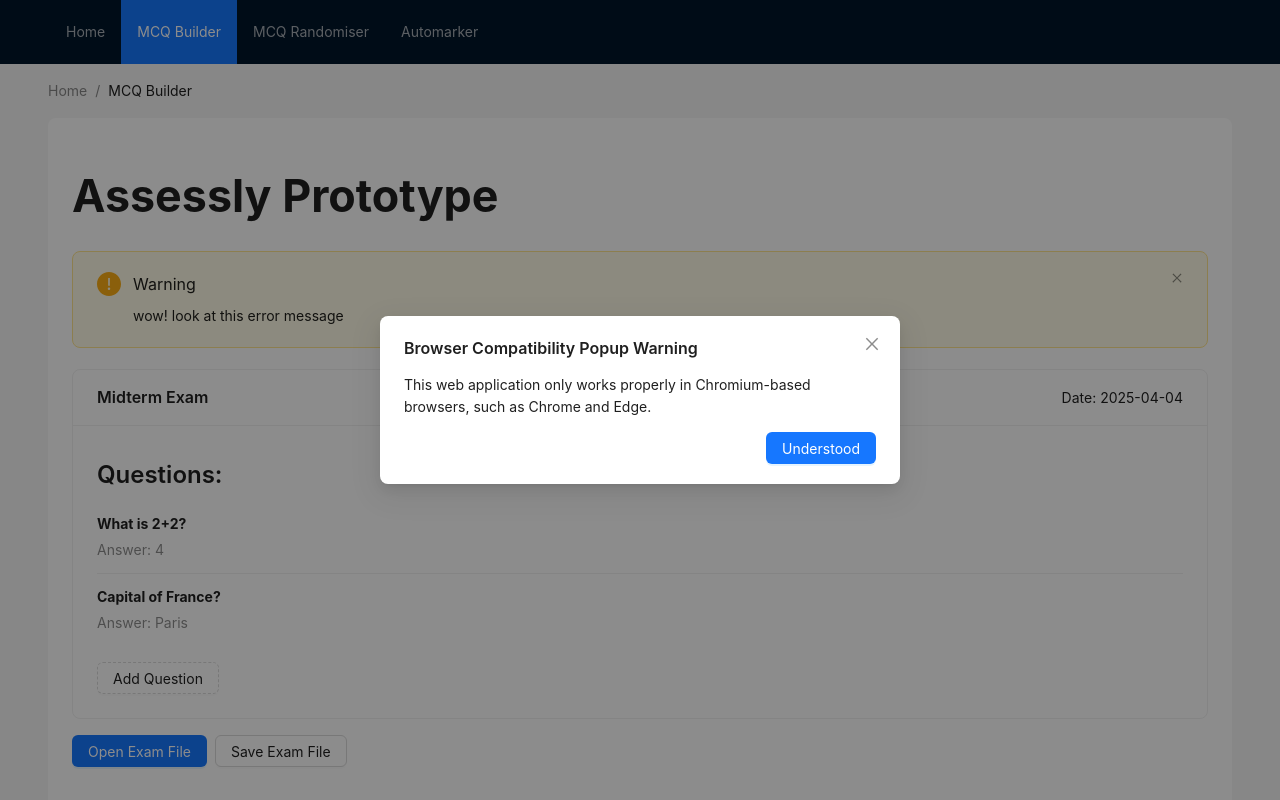
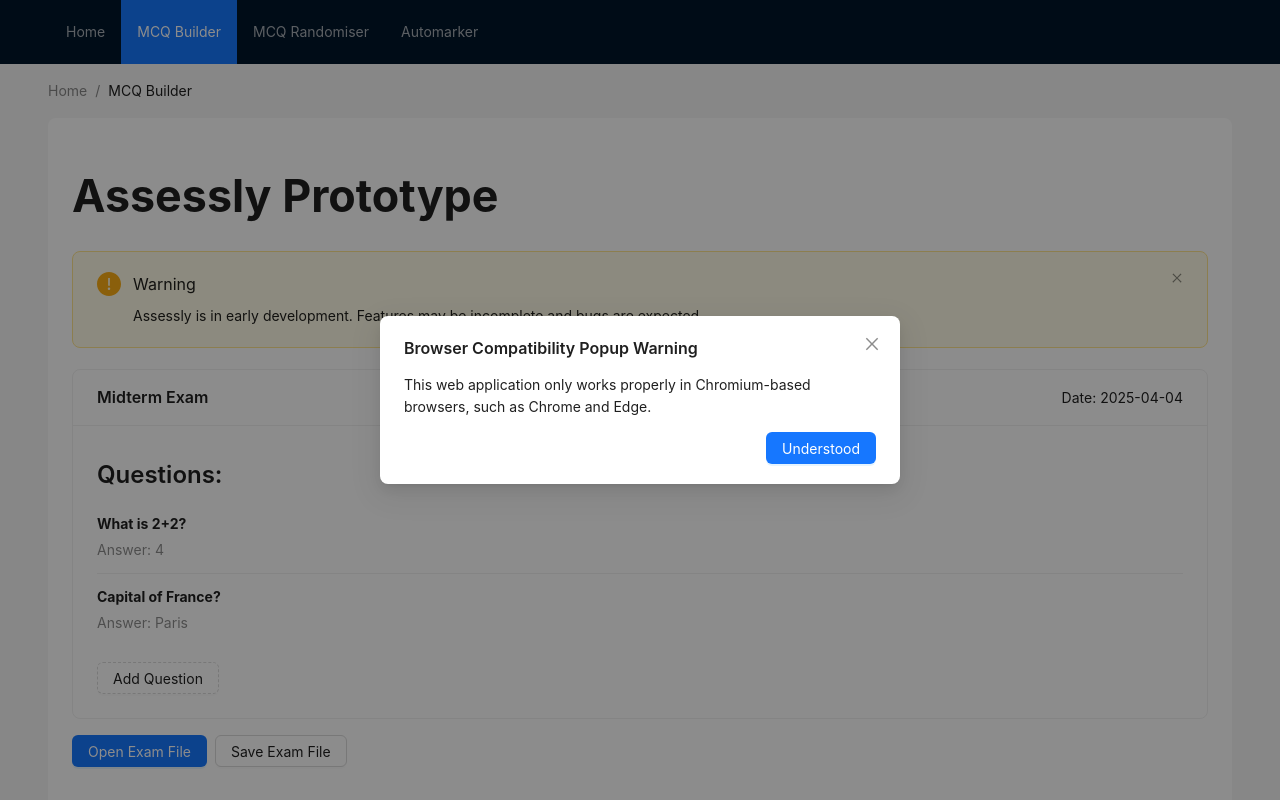
Before and after one commit to uoa-compsci399-2025-s1/capstone-project-2025-s1-team-11, a React (Vite) app in the folder frontend/: page / in a window 1280 px wide. Shown: the top 800 px of the page. Built offline with nearby package versions, Linux system fonts and the light colour scheme.

Commit message:
Updated error message.

```diff
--- a/frontend/src/App.jsx
+++ b/frontend/src/App.jsx
@@ -22,7 +22,7 @@ const App = () => {
       <h1>Assessly Prototype</h1>
       <Alert
         message="Warning"
-        description="wow! look at this error message"
+        description="Assessly is in early development. Features may be incomplete and bugs are expected."
         type="warning"
         showIcon
         closable
```
